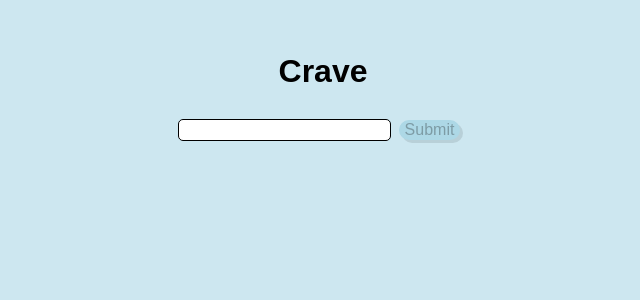
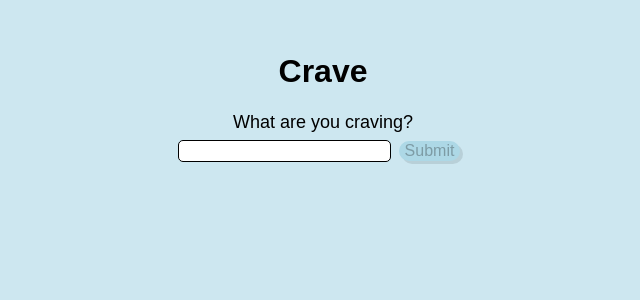
Before and after one commit to lesleytomosada/crave, a React (Create React App) app in the folder crave-app/: page / in a window 1280 px wide. Shown: the top 300 px of the page, without its empty margins (317-957 px from the left). Built offline with nearby package versions, Linux system fonts and the light colour scheme; no server answers; a web font is replaced by a local one.

Commit message:
small css changes

```diff
--- a/crave-app/src/App.css
+++ b/crave-app/src/App.css
@@ -16,6 +16,7 @@ body {
 }
 
 .result {
+  width: 20%;
   margin: 1rem auto;
   background-color: rgba(249,249,247,1);
   padding: 0 1rem 1rem 1rem;
@@ -74,3 +75,8 @@ table, th, td {
   margin: 0;
   font-size: x-large;
 }
+
+.formTitle {
+  margin: 0;
+  font-size: large;
+}
--- a/crave-app/src/components/Form.tsx
+++ b/crave-app/src/components/Form.tsx
@@ -24,9 +24,7 @@ const Form: React.FC = () => {
     const fetchRestaurants = async () => {
         const url = `http://localhost:3001/search?term=${type}&latitude=${lat}&longitude=${long}`;
         const response = await fetch(url);
-        console.log(response);
         const data = await response.json();
-        console.log(data);
         setList(data.businesses);
         showChart(true);
     }
@@ -37,6 +35,9 @@ const Form: React.FC = () => {
     }
 
     return (
+        <div>
+
+        <p className="formTitle">What are you craving?</p>
         <form onSubmit={handleSubmit}>
             <input type="text" onChange={e => setType(e.target.value)} />
             <button disabled={loading} type="submit">Submit</button>
@@ -45,6 +46,7 @@ const Form: React.FC = () => {
             {chart ? <Result list={list} /> : null}
             </div>
         </form>
+        </div>
     )
 }
 
--- a/crave-app/src/components/Result.tsx
+++ b/crave-app/src/components/Result.tsx
@@ -26,14 +26,12 @@ const Result: React.FC<ResultProps> = ({ list }) => {
   return (
     <div className="result">
       <p className="resultTitle">Result</p>
-      <tr key={list[currentIndex].id}>
         <p>{list[currentIndex].name}</p>
         <p>{list[currentIndex].location.address1}</p>
         <p>{list[currentIndex].distance.toFixed(1)}m away</p>
         <p>
           <a href={list[currentIndex].url}>{list[currentIndex].name}</a>
         </p>
-      </tr>
       <button onClick={handlePrev} disabled={currentIndex === 0}>Previous</button>
             <button onClick={handleNext} disabled={currentIndex === list.length - 1}>Next</button>
     </div>
```
